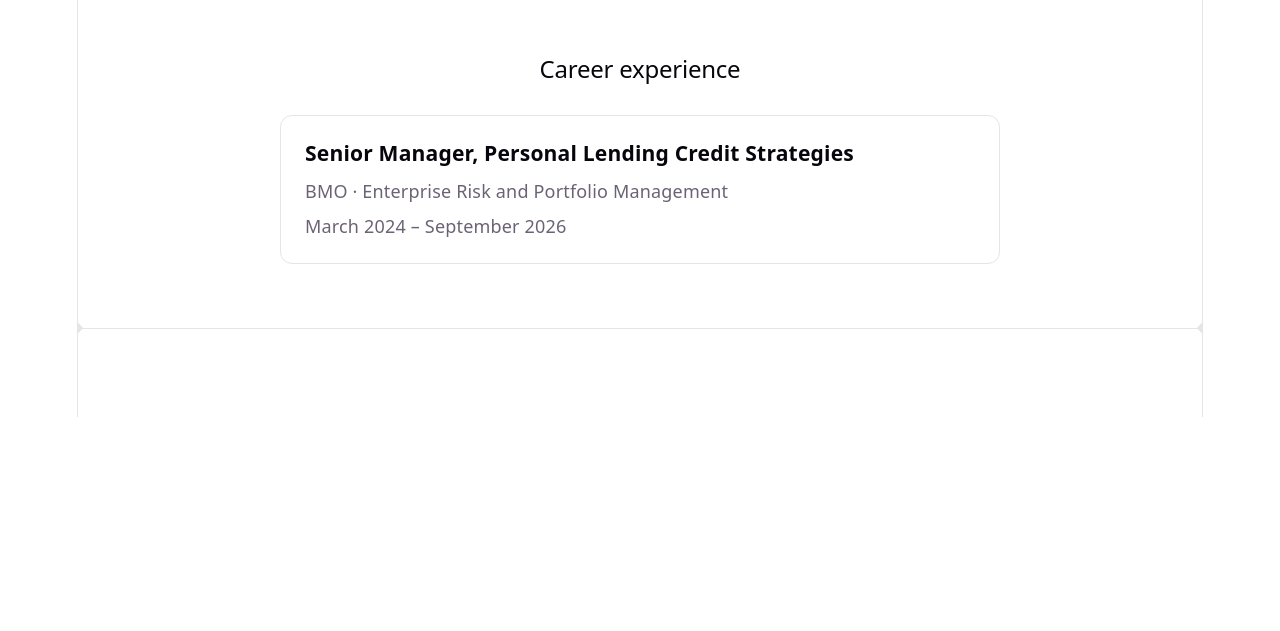
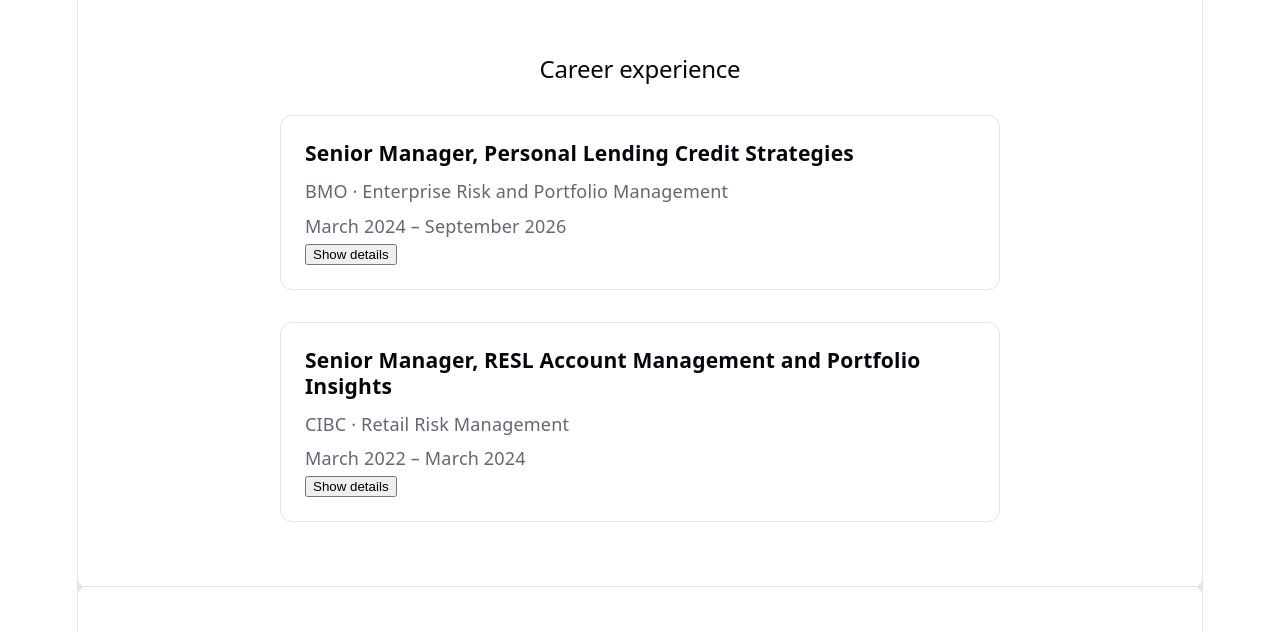
Before and after one commit to AndyTran1013/ResumeSite, a React (Vite) app: page / in a window 1280 px wide. Shown: the part 809-1440 px from the top of the page. Before the commit the page ends 1226 px from the top, so only its background shows below. Built offline with nearby package versions, Linux system fonts and the light colour scheme.

Commit message:
Add reusable career cards with coordinated expansion

```diff
--- a/src/App.css
+++ b/src/App.css
@@ -92,3 +92,6 @@
 .career-entry p + p {
   margin-top: 8px;
 }
+.career-summary {
+  line-height: 1.6;
+}
--- a/src/App.jsx
+++ b/src/App.jsx
@@ -1,7 +1,10 @@
 import './App.css'
+import CareerCard from './components/CareerCard'
+import {careerRoles} from './data/career'
+import { useState } from 'react'
 
 function App() {
-
+  const [expandedRoleId, setExpandedRoleId] = useState(null)
   return (
     <>
       <section id="center">
@@ -25,17 +28,19 @@
       <section className="career" aria-labelledby="career-heading">
         <h2 id="career-heading">Career experience</h2>
 
-        <article className="career-entry">
-          <h3>Senior Manager, Personal Lending Credit Strategies</h3>
+      {careerRoles.map((role) => (
+        <CareerCard
+          key={role.id}
+          role={role}
+          isExpanded={expandedRoleId === role.id}
+          onToggle={() =>
+            setExpandedRoleId((previousId) =>
+              previousId === role.id ? null : role.id
+            )
+          }
+        />
+      ))}
 
-          <p>BMO · Enterprise Risk and Portfolio Management</p>
-          <p>
-            <time dateTime="2024-03">March 2024</time>
-            {' – '}
-            <time dateTime="2026-09-01">September 2026</time>
-          </p>
-
-        </article>
       </section>
 
 
--- /dev/null
+++ b/src/components/CareerCard.jsx
@@ -0,0 +1,30 @@
+function CareerCard({ role, isExpanded, onToggle }) {
+  const detailsId = `${role.id}-details`
+
+  return (
+    <article className="career-entry">
+      <h3>{role.title}</h3>
+      <p>{role.company} · {role.department}</p>
+      <p>
+        <time dateTime={role.startDate}>{role.startLabel}</time>
+        {' – '}
+        <time dateTime={role.endDate}>{role.endLabel}</time>
+      </p>
+
+      <button
+        type="button"
+        aria-expanded={isExpanded}
+        aria-controls={detailsId}
+        onClick= {onToggle}
+      >
+        {isExpanded ? 'Hide details' : 'Show details'}
+      </button>
+
+      <div id={detailsId} hidden={!isExpanded}>
+        <p className="career-summary">{role.summary}</p>
+      </div>
+    </article>
+  )
+}
+
+export default CareerCard
--- /dev/null
+++ b/src/data/career.js
@@ -0,0 +1,26 @@
+export const careerRoles = [
+    {
+        id: 'bmo-personal-lending',
+        title: 'Senior Manager, Personal Lending Credit Strategies',
+        company: 'BMO',
+        department: 'Enterprise Risk and Portfolio Management',
+        startDate: '2024-03',
+        endDate: '2026-09-01',
+        startLabel: 'March 2024',
+        endLabel: 'September 2026',
+        summary: 'Developed personal lending strategies and improved the analytical processes used to monitor portfolio performance'
+    },
+
+    {
+    id: 'cibc-resl-people-leadership',
+    title: 'Senior Manager, RESL Account Management and Portfolio Insights',
+    company: 'CIBC',
+    department: 'Retail Risk Management',
+    startDate: '2022-03',
+    endDate: '2024-03',
+    startLabel: 'March 2022',
+    endLabel: 'March 2024',
+    summary:
+        'Promoted from an individual contributor to a people leader on the same team, leading five analysts focused on account management strategies and portfolio reporting.',
+    }
+];
```
